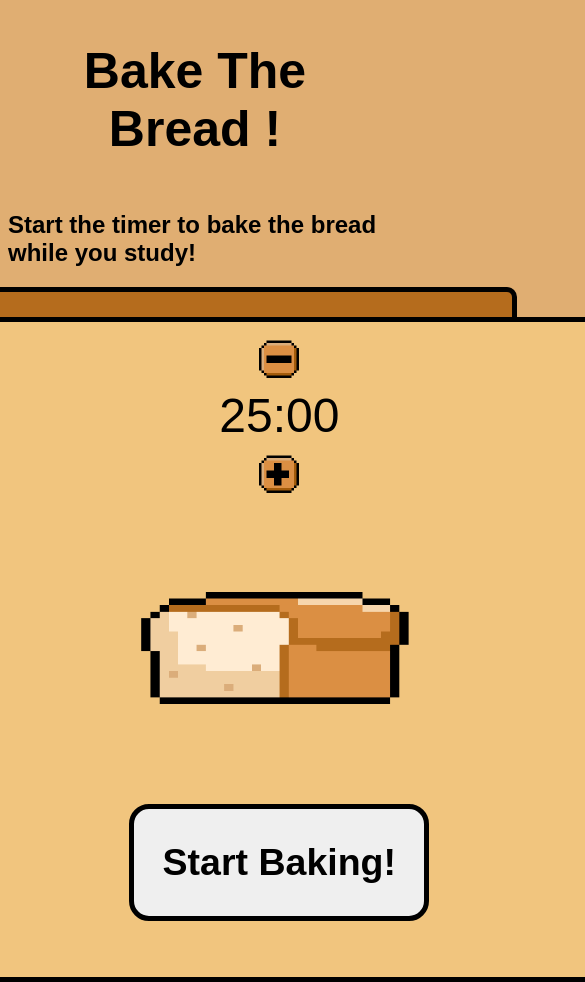
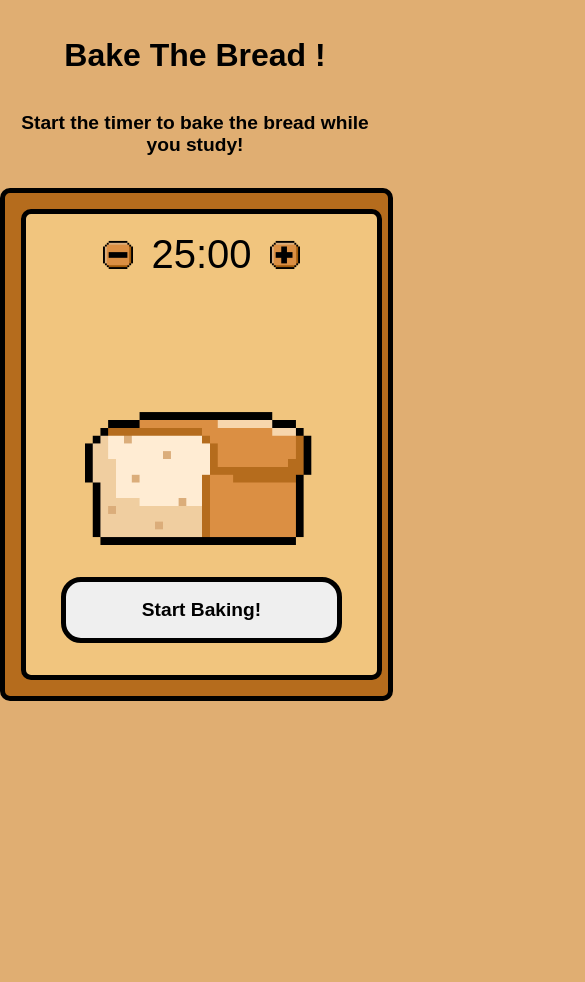
Before and after one commit to Alicia5371/Bread-Baker-Timer, a plain HTML site: page index.html in a window 390 px wide. Shown: the top 982 px of the page, 585 px wide, since content can reach past the window. After the commit the page ends 844 px from the top, so only its background shows below. Drawn offline with Linux system fonts and the light colour scheme; a web font is replaced by a local one.

Commit message:
Add files via upload

```diff
--- a/style.css
+++ b/style.css
@@ -1,14 +1,19 @@
-@import url("https://fonts.googleapis.com/css2?family=Caveat:wght@400..700&family=Edu+VIC+WA+NT+Hand:wght@400..700&family=Karla:ital,wght@0,200..800;1,200..800&family=Libre+Baskerville:ital,wght@0,400;0,700;1,400&family=Raleway:ital,wght@0,100..900;1,100..900&family=Roboto:ital,wght@0,100..900;1,100..900&family=Tiny5&display=swap");
+@import url("https://fonts.googleapis.com/css2?family=Caveat:wght@400..700&family=Edu+VIC+WA+NT+Hand:wght@400..700&family=Karla:ital,wght@0,200..800;1,200..800&family=Libre+Baskerville:ital,wght@0,400;0,700;1,400&family=Pixelify+Sans:wght@400..700&family=Raleway:ital,wght@0,100..900;1,100..900&family=Roboto:ital,wght@0,100..900;1,100..900&family=Tiny5&display=swap");
 
 body {
   font-family: "Tiny5", sans-serif;
-  font-weight: 400;
-  font-style: normal;
   background-color: rgb(224, 174, 114);
+  margin: 0;
+  padding: 0;
 }
 
 h1 {
-  font-size: 50px;
+  font-size: 3rem;
+  text-align: center;
+}
+
+h2 {
+  font-size: 2rem;
   text-align: center;
 }
 
@@ -17,6 +22,7 @@ h1 {
   flex-direction: column;
   justify-content: center;
   align-items: center;
+  padding: 1rem;
 }
 
 .container {
@@ -31,8 +37,8 @@ h1 {
   display: flex;
   align-items: center;
   justify-content: center;
-  gap: 20px; /* space between elements */
-  margin: 20px o; /* vertical spacing */
+  gap: 1rem; /* space between elements */
+  margin: 1rem; /* vertical spacing */
 }
 
 .controls {
@@ -44,9 +50,11 @@ h1 {
 .background {
   background-color: #b56c1dff;
   border: 5px solid black;
-  height: 75vh;
-  width: 75vh;
+  width: 90%;
+  max-width: 600px;
+  margin: auto;
   border-radius: 10px;
+  padding: 1rem;
 }
 
 .frontCard {
@@ -56,10 +64,7 @@ h1 {
   align-items: center;
   background-color: rgb(241, 197, 126);
   border: 5px solid black;
-  height: 70vh;
-  width: 70vh;
-  margin: auto;
-  margin-top: 25px;
+  width: 100%;
   border-radius: 10px;
 }
 
@@ -67,9 +72,10 @@ h1 {
   font-family: "Tiny5", sans-serif;
   font-weight: 400;
   font-style: normal;
-  font-size: 25px;
-  width: 300px;
-  margin-bottom: 40px;
+  font-size: 1.2rem;
+  width: 80%;
+  max-width: 300px;
+  margin-bottom: 2rem;
   border-radius: 20px;
   border: 5px solid black;
 }
@@ -80,39 +86,38 @@ button:hover {
 }
 
 #breadImage {
-  margin-bottom: 100px;
-  height: 25vh;
-  width: 35vh;
+  margin-bottom: 2rem;
+  height: auto;
+  width: 80%;
+  max-width: 250px;
 }
 
 #time {
-  font-size: 5rem;
-  min-width: 120px;
+  padding: 2px;
+  font-size: 4rem;
+  min-width: 100px;
   text-align: center;
 }
-@media (max-width: 576px) {
-  .frontCard {
-    width: 90vh;
-    height: auto;
-    padding: 1rem;
+
+@media (max-width: 768px) {
+  h1 {
+    font-size: 2rem;
   }
 
-  .timer {
-    flex-direction: column;
-    gap: 10px;
+  h2 {
+    font-size: 1.2rem;
   }
 
   #time {
-    font-size: 3rem;
+    font-size: 2.5rem;
   }
 
   .controls {
-    width: 40px;
-    height: 40px;
+    height: 30px;
+    width: 30px;
   }
 
-  .button.btn {
-    width: 80%;
-    font-size: 1.5rem;
+  .btn {
+    font-size: 1rem;
   }
 }
```
